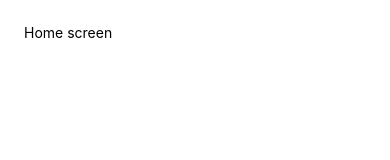
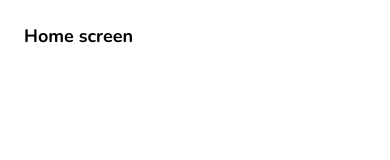
Before and after one commit to gomathiCoder/react-native-practice2, a React Native app in the folder review-details-app/: screen / in a window 390 px wide. Shown: the top 160 px of the page. Built offline with nearby package versions, Linux system fonts and the light colour scheme.

Commit message:
style: Custom font with AppLoading

```diff
--- a/review-details-app/App.js
+++ b/review-details-app/App.js
@@ -1,8 +1,28 @@
-import React from "react";
+import React, {useState} from "react";
 import Home from './screens/Home';
+import * as Font from 'expo-font';
+import AppLoading from 'expo-app-loading';
 
 export default function App() {
-  return (
-    <Home />
-  );
+  const [fontsLoaded, setFontsLoaded] = useState(false);
+
+  const getFonts = () => Font.loadAsync({
+    'nunito-regular' : require('./assets/fonts/Nunito-Regular.ttf'),
+    'nunito-bold' : require('./assets/fonts/Nunito-Bold.ttf')
+  });
+
+  if(fontsLoaded){
+    return (
+      <Home />
+    );
+  }
+  else {
+    return (
+      <AppLoading
+        startAsync={getFonts}
+        onFinish={() => setFontsLoaded(true)}
+        onError={console.warn}
+      />
+    )
+  }
 }
--- a/review-details-app/screens/About.js
+++ b/review-details-app/screens/About.js
@@ -4,7 +4,7 @@
 export default function About(){
     return (
         <View style={styles.container}>
-            <Text>About screen</Text>
+            <Text style={styles.titleText}>About screen</Text>
         </View>
     )
 }
@@ -12,5 +12,9 @@
 const styles = StyleSheet.create({
     container:{
         padding: 24
+    },
+    titleText:{
+        fontSize: 18,
+        fontFamily: 'nunito-bold'
     }
 })
--- a/review-details-app/screens/Home.js
+++ b/review-details-app/screens/Home.js
@@ -4,7 +4,7 @@
 export default function Home(){
     return (
         <View style={styles.container}>
-            <Text>Home screen</Text>
+            <Text style={styles.titleText}>Home screen</Text>
         </View>
     )
 }
@@ -12,5 +12,9 @@
 const styles = StyleSheet.create({
     container:{
         padding: 24
+    },
+    titleText:{
+        fontSize: 18,
+        fontFamily: 'nunito-bold'
     }
 })
--- a/review-details-app/screens/ReviewDetails.js
+++ b/review-details-app/screens/ReviewDetails.js
@@ -4,7 +4,7 @@
 export default function ReviewDetails(){
     return (
         <View style={styles.container}>
-            <Text>Review Details screen</Text>
+            <Text style={styles.titleText}>Review Details screen</Text>
         </View>
     )
 }
@@ -12,5 +12,9 @@
 const styles = StyleSheet.create({
     container:{
         padding: 24
+    },
+    titleText:{
+        fontSize: 18,
+        fontFamily: 'nunito-bold'
     }
 })
```
Also changed, not shown: review-details-app/assets/fonts/Nunito-Bold.ttf (added), review-details-app/assets/fonts/Nunito-Regular.ttf (added).
